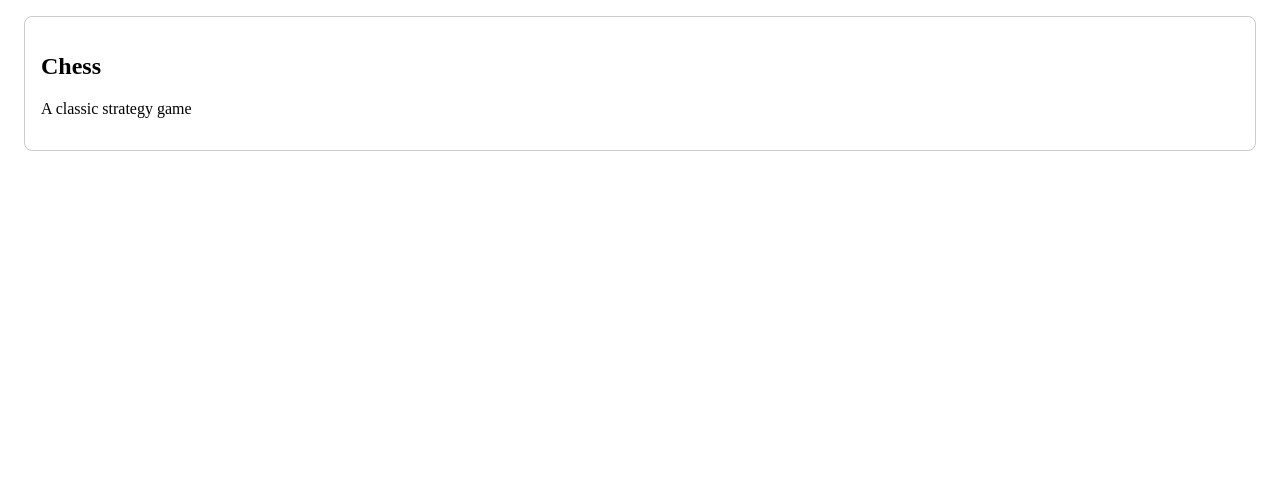
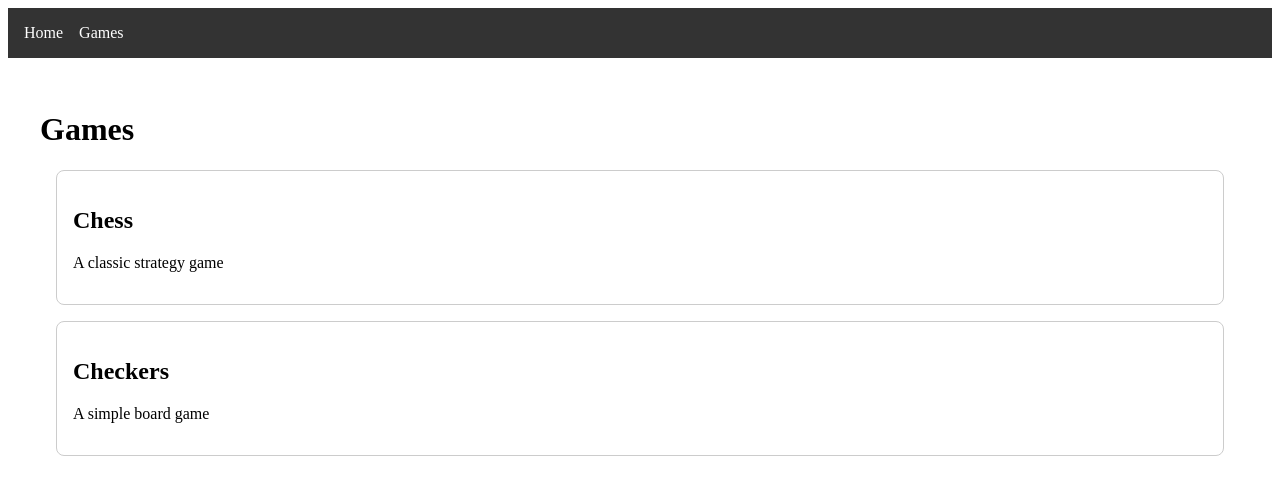
Before and after one commit to MagnusHSundby/GameLib, a Vue app in the folder frontend/: page /games in a window 1280 px wide. Shown: the top 494 px of the page. Built offline with nearby package versions, Linux system fonts and the light colour scheme; the HTML template or start-up script is replaced by a standard one.

Commit message:
feat: add SPA file structure

```diff
--- a/frontend/src/App.vue
+++ b/frontend/src/App.vue
@@ -1,10 +1,43 @@
 <script setup lang="ts">
-import Gamecard from './components/Gamecard.vue';
-
+import { RouterLink, RouterView } from 'vue-router';
 </script>
 
 <template>
-  <Gamecard :game="{ name: 'Chess', description: 'A classic strategy game' }"/>
+  <div id="app">
+    <header>
+      <nav>
+        <RouterLink to="/">Home</RouterLink>
+        <RouterLink to="/games">Games</RouterLink>
+      </nav>
+    </header>
+    <main>
+      <RouterView />
+    </main>
+  </div>
 </template>
 
-<style scoped></style>
+<style scoped>
+header {
+  padding: 1rem;
+  background: #333;
+  color: white;
+}
+
+nav {
+  display: flex;
+  gap: 1rem;
+}
+
+nav a {
+  color: white;
+  text-decoration: none;
+}
+
+nav a:hover {
+  text-decoration: underline;
+}
+
+main {
+  padding: 2rem;
+}
+</style>
--- a/frontend/src/router/index.ts
+++ b/frontend/src/router/index.ts
@@ -2,7 +2,13 @@ import { createRouter, createWebHistory } from 'vue-router'
 
 const router = createRouter({
   history: createWebHistory(import.meta.env.BASE_URL),
-  routes: [],
+  routes: [
+      {
+        path: '/games',
+        name: 'games',
+        component: () => import('../views/gamesView.vue'),
+      }
+  ],
 })
 
 export default router
--- /dev/null
+++ b/frontend/src/views/gamesView.vue
@@ -0,0 +1,13 @@
+<template>
+    <div class="games-view">
+        <h1>Games</h1>
+        <div class="game-list">
+            <Gamecard :game="{ name: 'Chess', description: 'A classic strategy game' }"/>
+            <Gamecard :game="{ name: 'Checkers', description: 'A simple board game' }"/>
+        </div>
+    </div>
+</template>
+
+<script setup lang="ts">
+import Gamecard from '../components/Gamecard.vue';
+</script>
```
